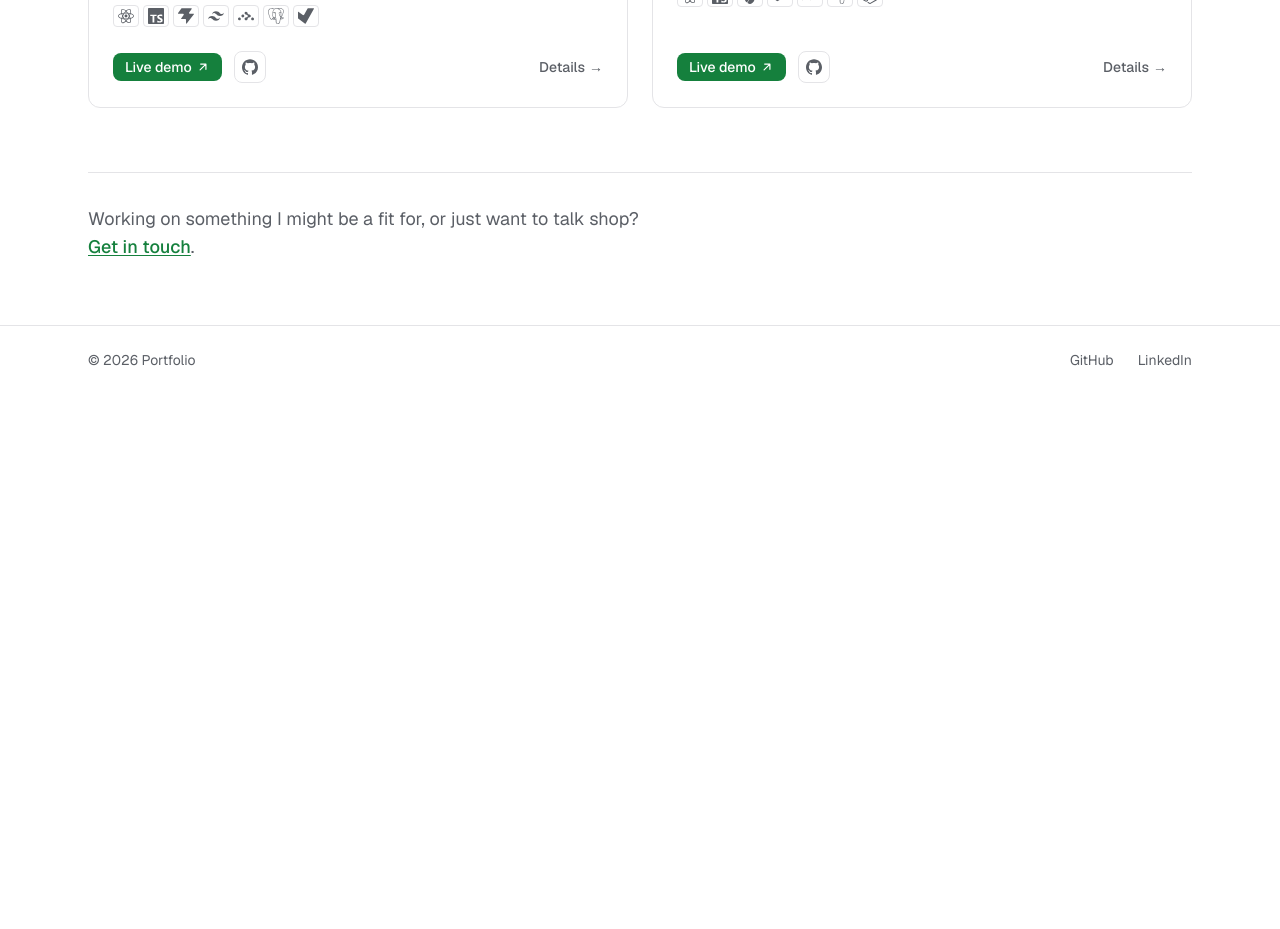
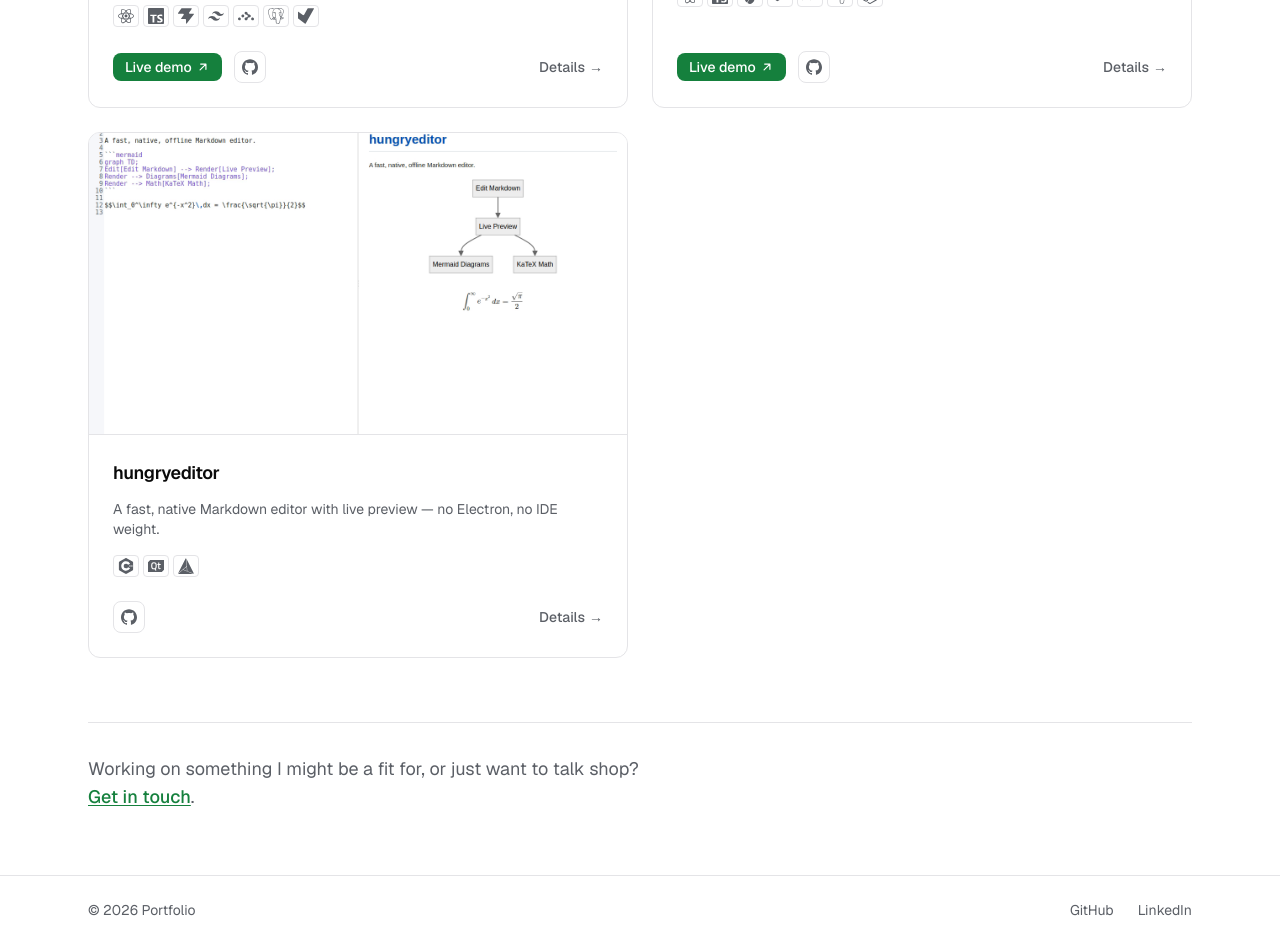
Before and after one commit to dagike/portfolio, a Next.js app: page / in a window 1280 px wide. Shown: the part 980-1909 px from the top of the page. Before the commit the page ends 1374 px from the top, so only its background shows below. Built offline with nearby package versions, Linux system fonts and the light colour scheme.

Commit message:
add: hungryeditor project

```diff
--- a/src/data/projects.ts
+++ b/src/data/projects.ts
@@ -66,6 +66,67 @@ export const projects = [
       "Visited countries are highlighted on a react-leaflet world map, with city and theme-park markers and a top toolbar. Selecting a park opens a detail panel with photos, the favourite coaster and flat ride, and the full ride list; a stats panel totals countries, cities, theme parks and coasters.",
       "Admin mode adds a country with a been-here or want-to-go status and an optional year, and the login password can be changed from within the app.",
       "The project is an npm workspaces monorepo: a shared package of TypeScript types, a Fastify plus Drizzle plus Postgres REST API, a React map client, and a Vercel function entrypoint that runs the server as a single serverless function.",
+    ],
+    featured: true,
+  },
+  {
+    slug: "hungryeditor",
+    name: "hungryeditor",
+    tagline:
+      "A fast, native Markdown editor with live preview — no Electron, no IDE weight.",
+    description:
+      "A native C++20 and Qt 6 Markdown editor built for the editing feel of a real text editor with the live preview of a dedicated Markdown app. Fenced code blocks get real syntax highlighting from the actual language grammar, the preview pane syncs scroll position and renders mermaid diagrams and KaTeX math fully offline, and the whole app cold-starts in under a quarter second on Linux or Windows.",
+    technologies: [
+      { name: "C++", icon: "cplusplus" },
+      { name: "Qt", icon: "qt" },
+      { name: "CMake", icon: "cmake" },
+    ],
+    demoUrl: null,
+    repoUrl: "https://github.com/dagike/hungryeditor",
+    screenshot: "/projects/hungryeditor/cover.png",
+    demos: [
+      {
+        src: "/projects/hungryeditor/demo/live-preview.mp4",
+        poster: "/projects/hungryeditor/demo/live-preview.jpg",
+        title: "Live preview",
+        description:
+          "Typing Markdown with mermaid diagrams and KaTeX math rendering live, side by side with synced scrolling.",
+      },
+      {
+        src: "/projects/hungryeditor/demo/command-palette.mp4",
+        poster: "/projects/hungryeditor/demo/command-palette.jpg",
+        title: "Command palette",
+        description:
+          "Fuzzy-searching and running commands from the command palette.",
+      },
+      {
+        src: "/projects/hungryeditor/demo/multi-cursor.mp4",
+        poster: "/projects/hungryeditor/demo/multi-cursor.jpg",
+        title: "Multi-cursor",
+        description:
+          "Multi-cursor editing with select-next-occurrence for fast, repeated changes.",
+      },
+      {
+        src: "/projects/hungryeditor/demo/themes.mp4",
+        poster: "/projects/hungryeditor/demo/themes.jpg",
+        title: "Themes",
+        description: "Cycling through the four built-in themes.",
+      },
+    ],
+    features: [
+      "Fenced code blocks highlighted with the actual language grammar, not generic monospace.",
+      "Side-by-side live preview with synced scrolling, offline mermaid diagrams and KaTeX math.",
+      "Multi-cursor editing, select-next-occurrence, rectangular column selection and regex find/replace.",
+      "Fuzzy command palette and go-to-anything file and buffer search.",
+      "GFM tables with tab navigation and auto-alignment, task lists, footnotes and an outline panel.",
+      "Standalone HTML export with inlined assets, PDF export, and four built-in themes plus custom JSON themes.",
+      "Cold start under a quarter second; native Linux and Windows packages, no Electron.",
+    ],
+    details: [
+      "hungryeditor is a native Markdown editor for people who live in the terminal but still want a real editor for prose — the editing feel of a proper code editor, the live preview of a dedicated Markdown app, and none of the browser weight of an Electron shell.",
+      "Editing features cover multi-cursor and select-next-occurrence, rectangular column selection, regex find/replace and find-in-files, a fuzzy command palette, go-to-anything search, and line move/duplicate/delete/join. Markdown authoring adds heading cycling, GFM tables with tab navigation, task lists with clickable checkboxes that write back to the source, footnotes, autolinks and an outline panel that tracks the caret.",
+      "The live preview keeps bidirectional synced scrolling, themed syntax highlighting in fenced code blocks, and bundled mermaid diagrams and KaTeX math that render fully offline behind a strict content-security policy. A filtered file-tree sidebar, session restore and crash-safe autosave round out the workspace, alongside standalone HTML and PDF export and four built-in themes.",
+      "Built with C++20 and Qt 6, packaged as .deb and .rpm on Linux and an .msi or portable .zip on Windows.",
     ],
     featured: true,
   },
```
